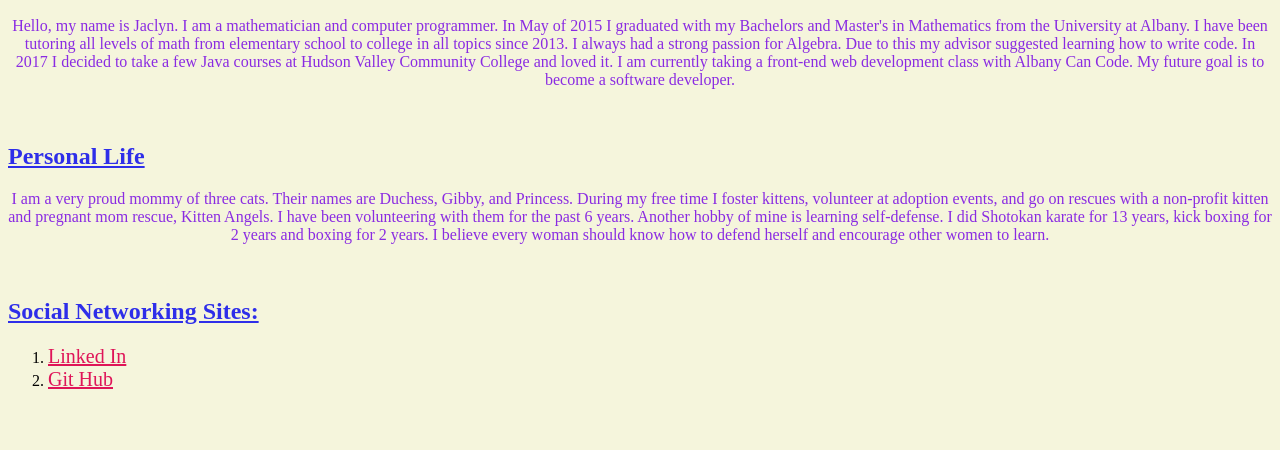
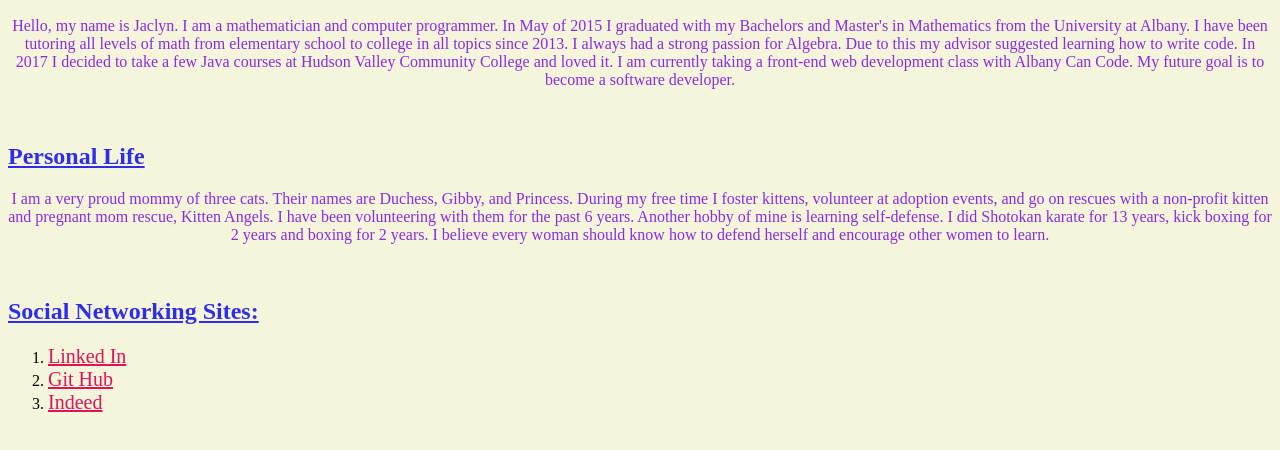
Before and after one commit to Jaclyn-Blumenthal/About-Me, a plain HTML site: page index.html in a window 1280 px wide. Shown: the part 284-734 px from the top of the page. Drawn offline with Linux system fonts and the light colour scheme.

Commit message:
modified index

```diff
--- a/index.html
+++ b/index.html
@@ -20,6 +20,7 @@
 <ol>
     <li><a href="https://www.linkedin.com/in/jaclyn-blumenthal-6756789a/" target="_blank"> Linked In</a></li>
     <li><a href="https://github.com/Jaclyn-Blumenthal" target="_blank">Git Hub</a></li>
+    <li><a href="https://profile.indeed.com/?hl=en_US&co=US&from=gnav-jobseeker-profile--profile-one-frontend" target="_blank">Indeed</a></li>
 </ol>
 
 
```
